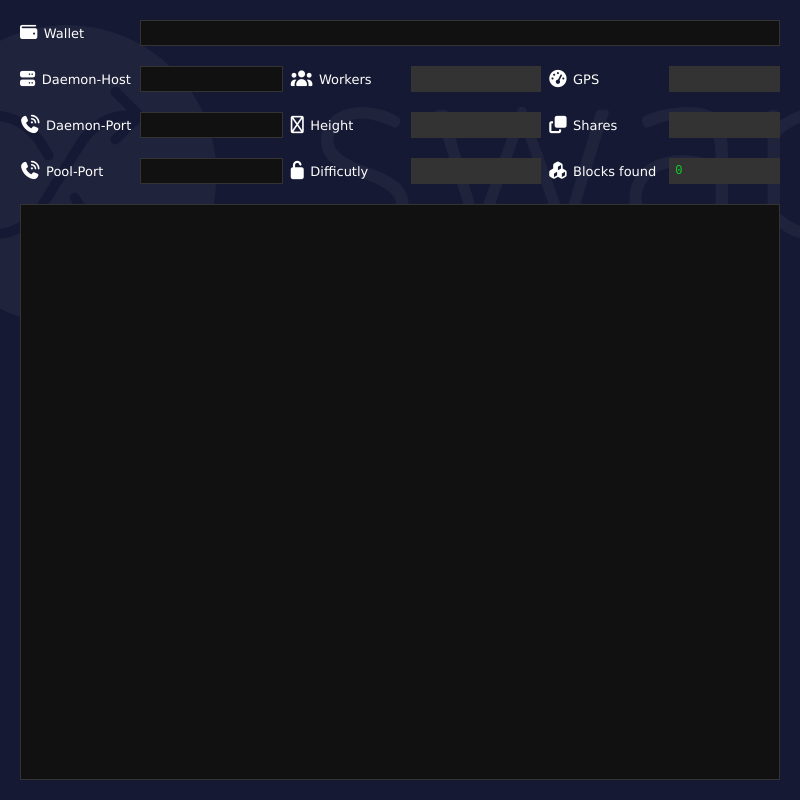
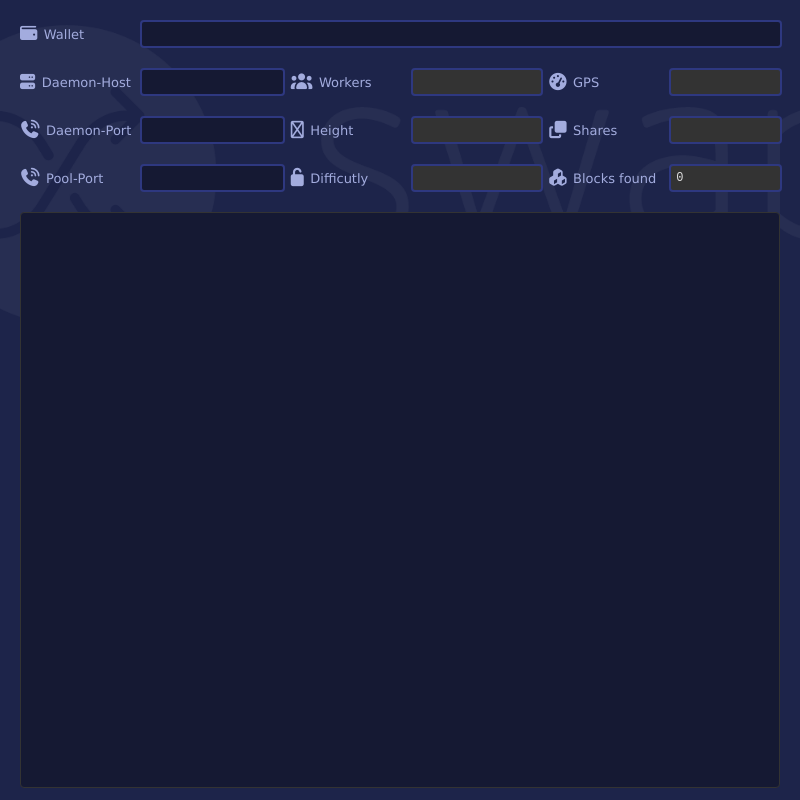
Before and after one commit to swap-dev/micropool-gui, an Electron app: page index.html in a window 800 px wide. Drawn offline with Linux system fonts and the light colour scheme; no server answers.

Commit message:
colorized

```diff
--- a/resources/custom.css
+++ b/resources/custom.css
@@ -2,7 +2,7 @@
     margin:0;
     padding-left:20px;
     padding-right:20px;
-    background-color:#151933;
+    background-color:#1d244a;
     background-image:url('logo/swap_logo_white.png');
     background-repeat:no-repeat;
     background-size:auto 300px;
@@ -20,24 +20,31 @@ p {
 div {
     font-family:Verdana, Geneva, sans-serif;
     font-size:13px;
-    color:white;
-    background-color:#111111;
+    color: #a3acde;
+    background-color:#151933;
 }
 div#log {
     font-family:"Courier New", Courier, monospace;
-    color:#0ed12d;
-    background-color:#111111;
+    color:#7edeee;
+    background-color:#151933;
+    border:2px solid #2e3880;
+    border-radius: 0.25rem;
+}
+.data input {
+    background-color:#1d244a;
+    color: #76baf0;
 }
 input {
     font-family:"Courier New", Courier, monospace;
-    border:1px solid #333;
+    border:2px solid #2e3880;
     font-size:12px;
     padding:5px;
-    color:#0ed12d;
-    background-color:#111111;
+    color:#ddd;
+    background-color:#151933;
+    border-radius: 0.25rem;
 }
 span {
-    color:yellow;
+    color:#a561e5;
 }
 :not(input):not(textarea),
 :not(input):not(textarea)::after,
```
